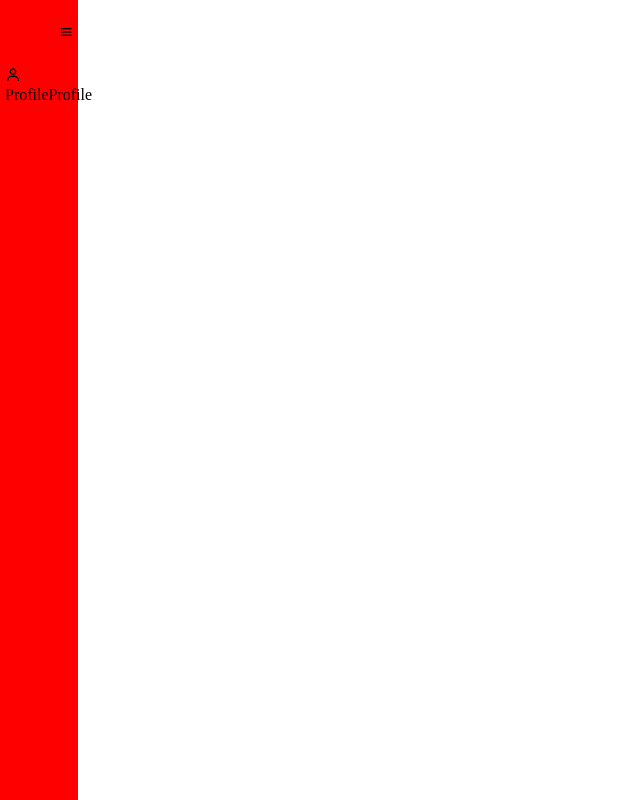
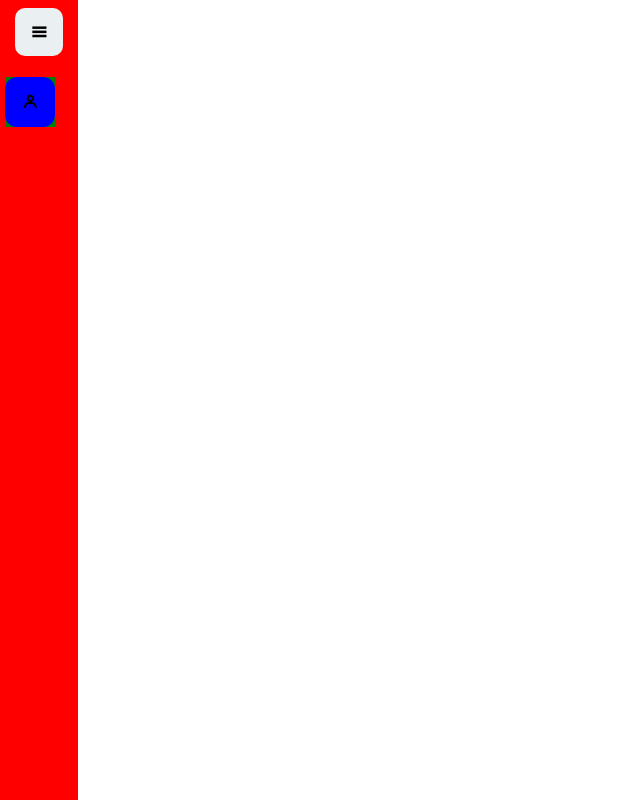
Before and after one commit to siva9495/forcollege, a React (Vite) app: page / in a window 1280 px wide. Shown: the whole page, without its empty margins (0-640 px from the left). Built offline with nearby package versions, Linux system fonts and the light colour scheme.

Commit message:
working on the nav side bar

```diff
--- a/src/DashboardPage/NavSideBar.css
+++ b/src/DashboardPage/NavSideBar.css
@@ -1,6 +1,7 @@
 @import url('https://unpkg.com/boxicons@2.1.4/css/boxicons.min.css');
 
-.div_sidebar{
+/* Sidebar Container */
+.div_sidebar {
     display: flex;
     flex-direction: column;
     height: 100vh;
@@ -10,90 +11,167 @@
     transition: all 0.5s ease;
 }
 
-.div_sidebar.active{
+.div_sidebar.active {
     width: 250px;
 }
 
-.div_logo_content{
+/* Logo and Button Container */
+.div_logo_content {
     display: flex;
+    align-items: center;
+    justify-content: center; /* Default centering */
     height: 50px;
     width: 100%;
+    position: relative; /* Allows fine-tuning if needed */
+}
+
+.div_sidebar:not(.active) .div_logo_content {
+    justify-content: center; /* Center everything when sidebar is inactive */
+}
+
+/* Sidebar Logo */
+.side_logo {
+    display: flex;
     align-items: center;
     justify-content: center;
-    margin-bottom: 10px;
+    height: 48px;
+    width: 80%;
+    background-color: #eaeff2;
+    color: black;
+    opacity: 0; /* Hidden by default */
+    pointer-events: none;
+    border-top-left-radius: 10px;
+    border-bottom-left-radius: 10px;
+    transition: all 0.5s ease;
 }
 
-.div_logo_content .side_logo{
-    color: black;
-    display: flex;
-    height: 50px;
-    width: 80%;
-    align-items: center;
-    opacity: 0;
-    pointer-events: none;
-    transition: all 0.5s ease;
-    background-color: #eaeff2;
-    border-radius: 10px;
+.div_sidebar.active .side_logo {
+    opacity: 1; /* Visible when sidebar is active */
 }
 
-.div_sidebar.active .div_logo_content .side_logo{
-    opacity: 1;
-    pointer-events: none;
+.div_sidebar:not(.active) .side_logo {
+    display: none; /* Fully hidden when sidebar is inactive */
 }
 
-.side_logo img{
+/* Logo Image */
+.side_logo img {
     width: 40px;
 }
 
 
-/* .div_sidebar .div_logo_content .side_logo{
-    color: black;
-    display: flex;
-    height: 50px;
-    width: 100%;
-    align-items: center;
-    justify-content: center;
-    opacity: 0;
-    pointer-events: none;
-    transition: all 0.5s ease;
-    background-color: #eaeff2;
-    border-radius: 10px;
-}
-
-.div_sidebar.active .div_logo_content .side_logo{
-    opacity: 1;
-    pointer-events: none;
-}
-
-.side_logo img{
-    width: 40px;
-    margin-left: -40px;
-    margin-top: 5px;
-}
-
-.side_logo .logo_content_span01{
-    margin-top: -2px;
+.logo_content_span01 {
     margin-left: 15px;
     font-weight: 800;
 }
 
-.div_sidebar #btn{
-    position: relative;
+
+.side_logo_btn {
+    display: flex;
+    align-items: center;
+    justify-content: center;
+    width: 48px;
+    height: 48px;
+    background-color: transparent;
+    margin: 0 auto;
+}
+
+#btn {
     color: black;
     font-size: 20px;
+    width: 48px;
     height: 48px;
-    width: 48px;
+    line-height: 48px;
     text-align: center;
-    line-height: 50px;
     font-weight: 600;
     background-color: #eaeff2;
-    border-radius: 12px;
+    transition: border-radius 0.5s ease;
 }
 
-.div_sidebar.active #btn{
-    left: 90%;
+.div_sidebar.active #btn {
+    border-top-right-radius: 10px;
+    border-bottom-right-radius: 10px;
 }
 
-.div_sidebar.active #btn{
-    background-color: none;
-} */
+.div_sidebar:not(.active) #btn {
+    border-radius: 10px;
+}
+
+.ul_nav_list{
+    margin-top: 20px;
+}
+
+.ul_nav_list li{
+    position: relative;
+    height: 50px;
+    width: 100%;
+    background-color: green;
+}
+
+.div_sidebar:not(.active) ul li{
+    display: flex;
+    flex-direction: row;
+    width: 50px;
+}
+
+.div_sidebar:not(.active) .links_name{
+    opacity: 0;
+    pointer-events: none;
+}
+
+.div_sidebar.active .links_name{
+    opacity: 1;
+    pointer-events: auto;
+}
+
+.div_sidebar:not(.active) ul li .tooltip{
+    display: flex;
+    align-items: center;
+    justify-content: center;
+    border-radius: 6px;
+    margin-left: 80px;
+    height: 35px;
+    width: 122px;
+    background-color: #fff;
+    box-shadow: 0 5px 10px rgb(0,0,0, 0.2);
+    transition: 0s;
+    opacity: 0;
+    pointer-events: none;
+}
+
+.div_sidebar.active ul li .tooltip{
+    display: none;
+}
+
+.div_sidebar:not(.active) ul li:hover .tooltip{
+    opacity: 1;
+    pointer-events: auto;
+    transition: all 0.5s ease;
+}
+
+.div_sidebar:not(.active) ul li a{
+    color: black;
+    display: flex;
+    align-items: center;
+    text-decoration: none;
+    transition: all 0.4s ease;
+    border-radius: 12px;
+    white-space: nowrap;
+    font-weight: 500;
+    cursor: default;
+}
+
+.div_sidebar:not(.active) ul li a:hover{
+    color: white;
+    background-color: black;
+    transition: all 0.4s ease;
+}
+
+.div_sidebar:not(.active) ul li a i{
+    height: 50px;
+    min-width: 50px;
+    border-radius: 12px;
+    line-height: 50px;
+    text-align: center;
+    background-color: blue;
+    font-weight: 700; /*{Increase the weight of logos in the side bar}*/
+}
--- a/src/DashboardPage/NavSideBar.jsx
+++ b/src/DashboardPage/NavSideBar.jsx
@@ -27,7 +27,9 @@ const NavSideBar = () => {
                 <img src={CBITLOGO} alt='CBITLOGO' className='img_logo'/>
                 <span className='logo_content_span01'>CBIT Careers</span>
             </div>
-            <i className='bx bx-menu' id='btn'></i>
+            <div className='side_logo_btn'>
+              <i className='bx bx-menu' id='btn'></i>
+            </div>
         </div>
         <ul className='ul_nav_list'>
             <li>
```
